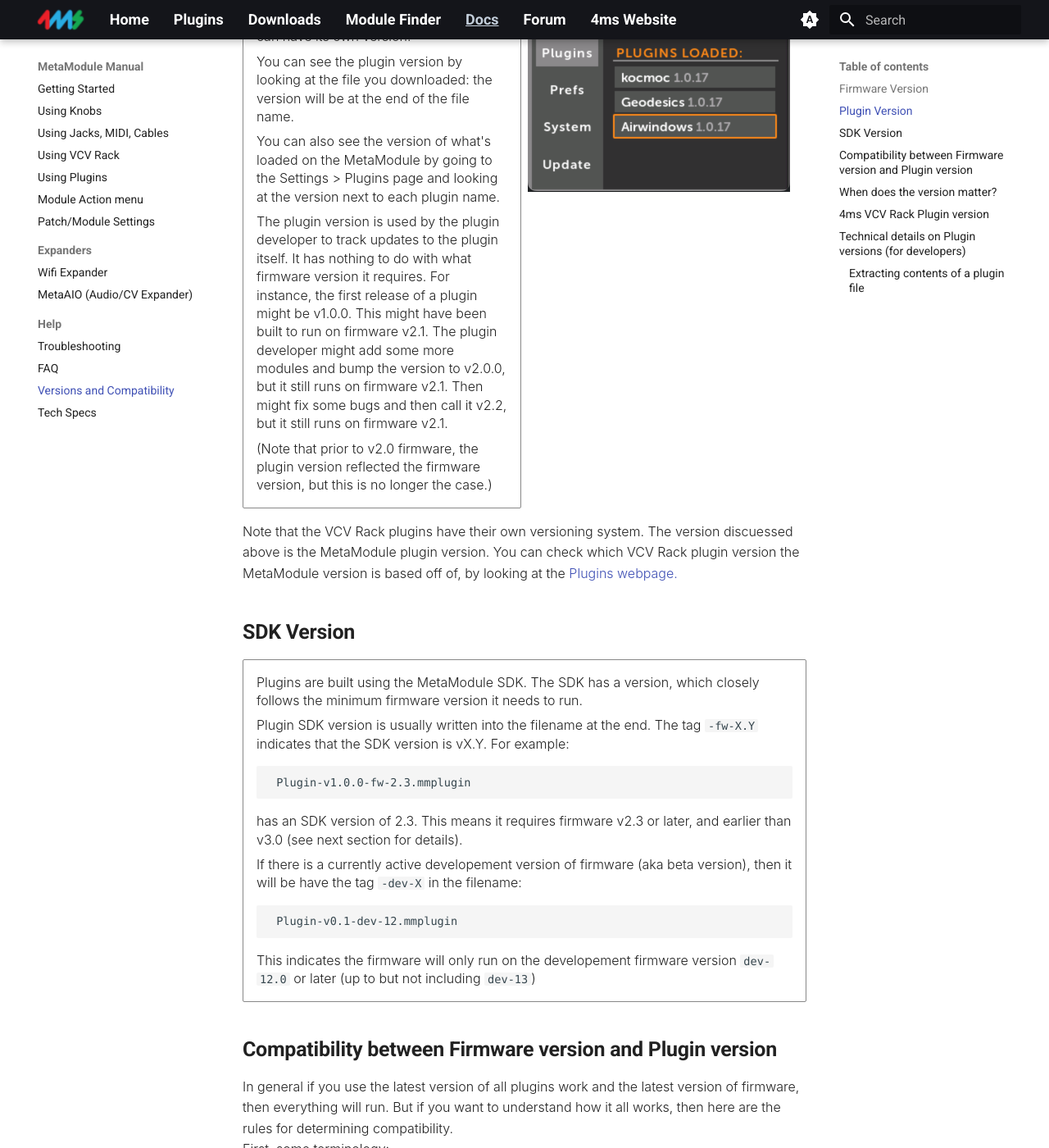
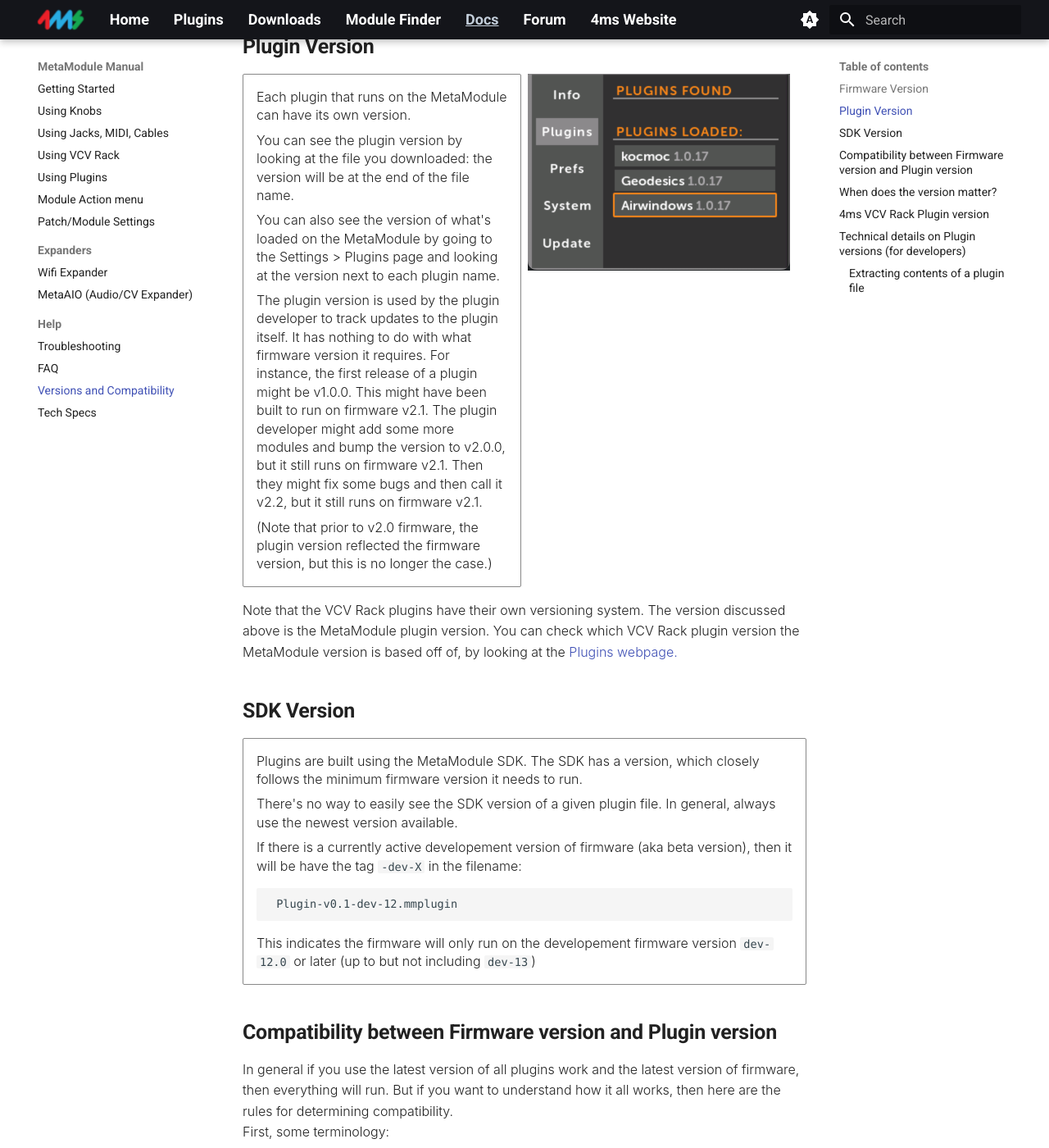
Before and after one commit to 4ms/metamodule-docs-website, an MkDocs documentation site: the page built from docs/versions.md, in a window 1280 px wide and 1400 px high, scrolled down 907 px. Shown: the whole window at 82% size. Built offline with MkDocs 1.6.1 and Material for MkDocs 9.7.7, drawn with Linux system fonts in a browser that asks for light colours; some of the changed text lies outside the part shown.

Commit message:
Update version text

```diff
--- a/docs/versions.md
+++ b/docs/versions.md
@@ -47,7 +50,7 @@ Each of these is discussed in detail below:
       requires. For instance, the first release of a plugin might be v1.0.0.
       This might have been built to run on firmware v2.1. The plugin developer
       might add some more modules and bump the version to v2.0.0, but it still runs
-      on firmware v2.1. Then might fix some bugs and then call it v2.2, but it still
+      on firmware v2.1. Then they might fix some bugs and then call it v2.2, but it still
       runs on firmware v2.1.
 
       (Note that prior to v2.0 firmware, the plugin version
@@ -59,7 +62,7 @@ Each of these is discussed in detail below:
 </div>
 <div class="grid cards" markdown>
  Note that the VCV Rack plugins have their own versioning system.
- The version discuessed above is the MetaModule plugin version. You
+ The version discussed above is the MetaModule plugin version. You
  can check which VCV Rack plugin version the MetaModule version
  is based off of, by looking at the [Plugins webpage.](../plugins)
 </div>
@@ -71,13 +74,8 @@ Each of these is discussed in detail below:
 -  Plugins are built using the MetaModule SDK. The SDK has a version, which closely
    follows the minimum firmware version it needs to run.
 
-     Plugin SDK version is usually written into the filename at the end. The tag `-fw-X.Y` indicates
-     that the SDK version is vX.Y. For example:
-
-         Plugin-v1.0.0-fw-2.3.mmplugin
-
-     has an SDK version of 2.3.
-     This means it requires firmware v2.3 or later, and earlier than v3.0 (see next section for details).
+     There's no way to easily see the SDK version of a given plugin file. In general,
+     always use the newest version available.
 
      If there is a currently active developement version of firmware (aka beta version), then it
      will be have the tag `-dev-X` in the filename:
@@ -109,15 +107,15 @@ For a plugin to run on a particular firmware version:
 
 - The __major__ versions of the plugin's SDK and the firmware must be the __same__
 
-    - Example: a plugin with SDK v2.X will run on firmware v2.X.Y, but __not__ on firmware v3.A.B or 1.C.D
+    Example: a plugin with SDK v2.X will run on firmware v2.X.Y, but __not__ on firmware v3.A.B or 1.C.D
 
 - The __minor__ version of the plugin's SDK must be __equal or less than__ the firmware.
 
-    - Example: a plugin with SDK v1.2 will run on firmware v1.3.x or v1.2.x, but will __not__ run on firmware v1.1.x
+    Example: a plugin with SDK v1.2 will run on firmware v1.3.x or v1.2.x, but will __not__ run on firmware v1.1.x
 
 - The __patch__ version __doesn't matter__ (and usually SDKs don't have a patch version)
 
-    - Example: a plugin with SDK v1.2.5 will run on firmware v1.2.1 or v1.2.9
+    Example: a plugin with SDK v1.2.5 will run on firmware v1.2.1 or v1.2.9
 
 Instead, when you load a plugin on the MetaModule, it's scanned by the MetaModule to determine if
 it's compatible with the firmware you're running.
```
Also changed, not shown: other parts of docs/versions.md (+5 -2 lines).
